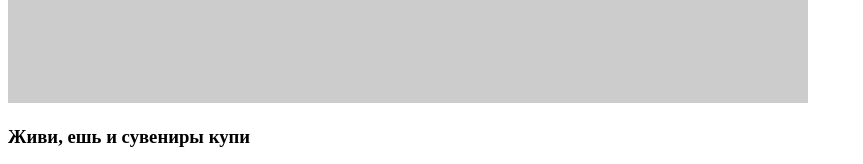
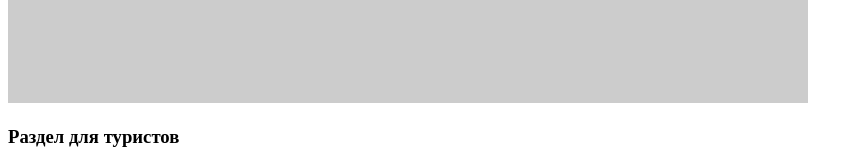
Before and after one commit to faleen88/1706423-sedona-30, a plain HTML site: page index.html in a window 1280 px wide. Shown: the part 1212-1376 px from the top of the page, without its empty margins (0-863 px from the left). Drawn offline with Linux system fonts and the light colour scheme; placeholder pictures from the web are drawn by us.

Commit message:
Изменила заголовок

```diff
--- a/index.html
+++ b/index.html
@@ -50,7 +50,7 @@
         </section>
 
         <section>
-          <h3>Живи, ешь и сувениры купи</h3>
+          <h3>Раздел для туристов</h3>
           <ul>
             <li>
               <img src="https://via.placeholder.com/75x72" alt="Домик">
```
